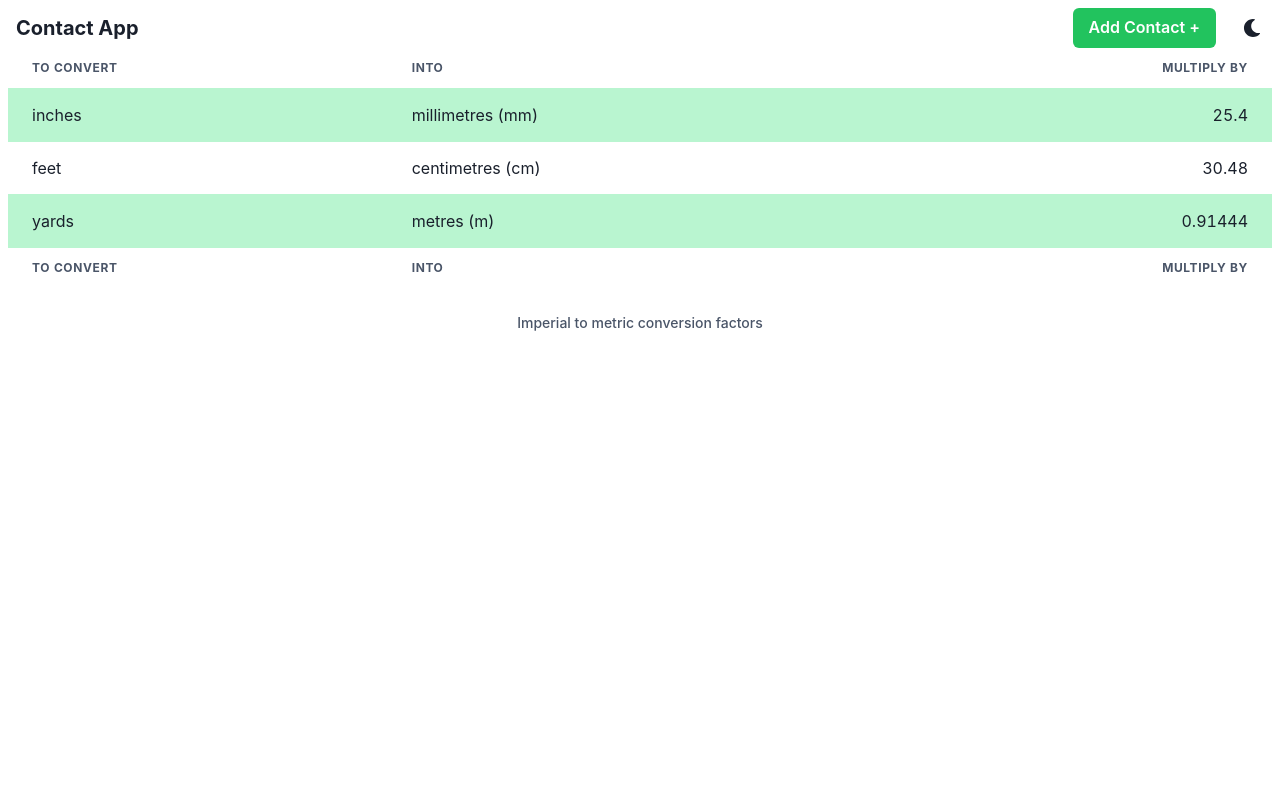
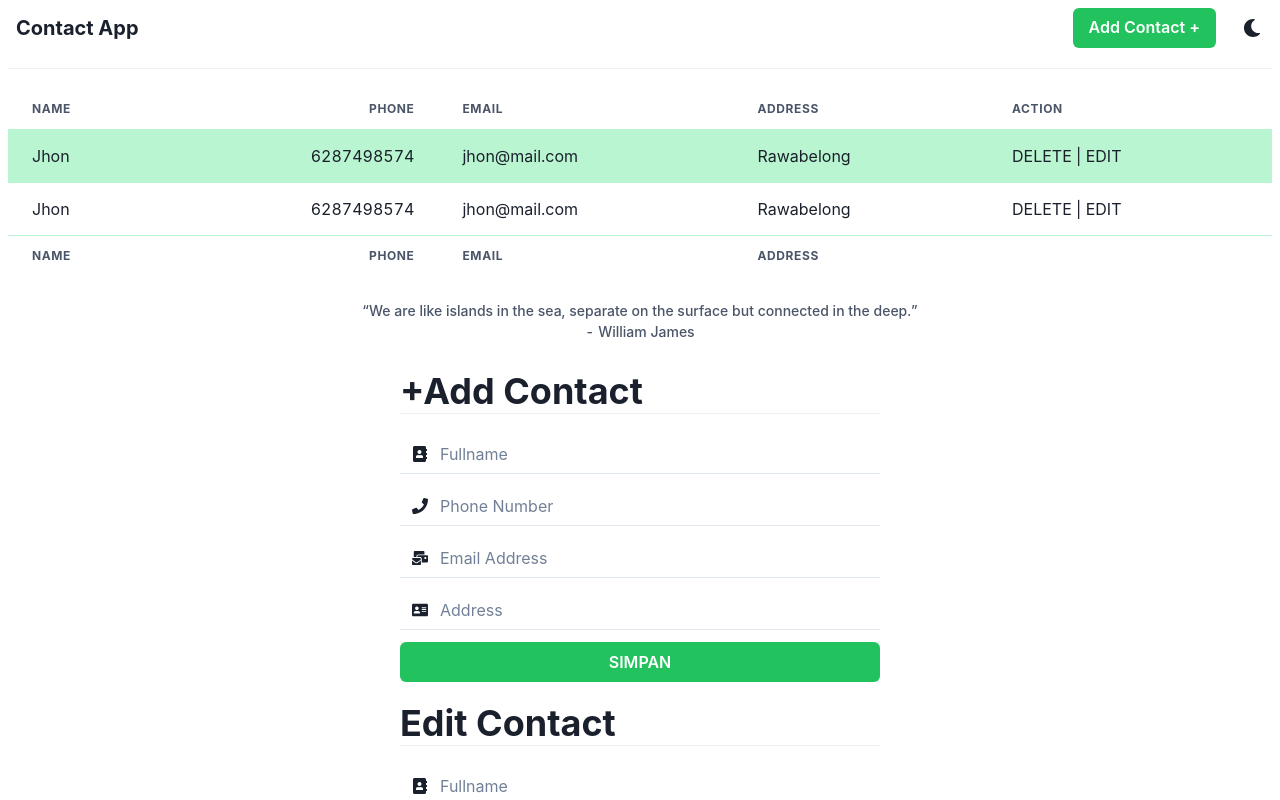
Before and after one commit to Ikhor03/contact-web-app, a React (Create React App) app: page /edit/1 in a window 1280 px wide. Shown: the top 800 px of the page. Built offline with nearby package versions, Linux system fonts and the light colour scheme.

Commit message:
setup form contact

```diff
--- a/package.json
+++ b/package.json
@@ -6,6 +6,7 @@
     "@chakra-ui/react": "^2.8.0",
     "@emotion/react": "^11.11.1",
     "@emotion/styled": "^11.11.0",
+    "@reduxjs/toolkit": "^1.9.5",
     "@testing-library/jest-dom": "^5.17.0",
     "@testing-library/react": "^13.4.0",
     "@testing-library/user-event": "^14.4.3",
@@ -13,6 +14,7 @@
     "react": "^18.2.0",
     "react-dom": "^18.2.0",
     "react-icons": "^3.11.0",
+    "react-redux": "^8.1.2",
     "react-scripts": "5.0.1",
     "web-vitals": "^2.1.4"
   },
--- a/src/App.js
+++ b/src/App.js
@@ -1,14 +1,21 @@
 import React from 'react';
 import {
   ChakraProvider,
+  Grid,
   theme,
 } from '@chakra-ui/react';
 import Main from './pages/main';
+import AddContact from './pages/AddContact';
+import EditContact from './pages/EditContact';
 
 function App() {
   return (
     <ChakraProvider theme={theme}>
-      <Main />
+      <Grid p={2} gap={5}>
+        <Main />
+        <AddContact />
+        <EditContact />
+      </Grid>
     </ChakraProvider>
   );
 }
--- a/src/component/ContactList.js
+++ b/src/component/ContactList.js
@@ -6,36 +6,42 @@ const ContactList = () => {
     return (
         <TableContainer>
             <Table variant='striped' colorScheme='whatsapp'>
-                <TableCaption>Imperial to metric conversion factors</TableCaption>
+                <TableCaption>
+                    “We are like islands in the sea, separate on the surface but connected in the deep.”
+                    <br/>
+                    - William James
+                </TableCaption>
                 <Thead>
                     <Tr>
-                        <Th>To convert</Th>
-                        <Th>into</Th>
-                        <Th isNumeric>multiply by</Th>
+                        <Th>Name</Th>
+                        <Th isNumeric>Phone</Th>
+                        <Th>Email</Th>
+                        <Th>Address</Th>
+                        <Th>Action</Th>
                     </Tr>
                 </Thead>
                 <Tbody>
                     <Tr>
-                        <Td>inches</Td>
-                        <Td>millimetres (mm)</Td>
-                        <Td isNumeric>25.4</Td>
+                        <Td>Jhon</Td>
+                        <Td isNumeric>6287498574</Td>
+                        <Td>jhon@mail.com</Td>
+                        <Td>Rawabelong</Td>
+                        <Td>DELETE | EDIT</Td>
                     </Tr>
                     <Tr>
-                        <Td>feet</Td>
-                        <Td>centimetres (cm)</Td>
-                        <Td isNumeric>30.48</Td>
-                    </Tr>
-                    <Tr>
-                        <Td>yards</Td>
-                        <Td>metres (m)</Td>
-                        <Td isNumeric>0.91444</Td>
+                        <Td>Jhon</Td>
+                        <Td isNumeric>6287498574</Td>
+                        <Td>jhon@mail.com</Td>
+                        <Td>Rawabelong</Td>
+                        <Td>DELETE | EDIT</Td>
                     </Tr>
                 </Tbody>
                 <Tfoot>
                     <Tr>
-                        <Th>To convert</Th>
-                        <Th>into</Th>
-                        <Th isNumeric>multiply by</Th>
+                        <Th>Name</Th>
+                        <Th isNumeric>Phone</Th>
+                        <Th>Email</Th>
+                        <Th>Address</Th>
                     </Tr>
                 </Tfoot>
             </Table>
--- /dev/null
+++ b/src/component/FormContact.js
@@ -0,0 +1,110 @@
+import { Button, Center, Divider, FormControl, FormErrorMessage, Heading, Input, InputGroup, InputLeftElement, Stack } from '@chakra-ui/react'
+import React, { useState } from 'react'
+import { FaAddressBook, FaAddressCard, FaMailBulk, FaPhone } from 'react-icons/fa'
+
+const FormContact = ({title}) => {
+    const [input, setInput] = useState({
+        fullname: "",
+        phoneNumber: "",
+        email: "",
+        address: ""
+    })
+
+
+    const handleInputChange = (e) => {
+        const key = e.target.name
+        const value = e.target.value
+        setInput({ ...input, [key]: value })
+    }
+    const handleError = (isError) => isError && (
+        <FormErrorMessage>Email is required.</FormErrorMessage>
+    )
+
+    const isError = input === ''
+    const handleSubmit = () => {
+        handleError(isError)
+        console.log(input)
+        alert("submitted")
+    }
+
+    return (
+        <>
+            <Center>
+                <FormControl as={"form"} isInvalid={isError} maxW={"480px"}>
+                    <Heading>{title}</Heading>
+                    <Divider mb={5} />
+                    <Stack spacing={3}>
+
+                        <InputGroup>
+                            <InputLeftElement pointerEvents='none'>
+                                <FaAddressBook color='gray.300' />
+                            </InputLeftElement>
+                            <Input
+                                name='fullname'
+                                focusBorderColor='whatsapp'
+                                variant='flushed'
+                                onChange={handleInputChange}
+                                value={input.fullname}
+                                placeholder='Fullname'
+                            />
+                        </InputGroup>
+                        {handleError(isError)}
+
+                        <InputGroup>
+                            <InputLeftElement pointerEvents='none'>
+                                <FaPhone color='gray.300' />
+                            </InputLeftElement>
+                            <Input
+                                name='phoneNumber'
+                                focusBorderColor='whatsapp'
+                                variant='flushed'
+                                onChange={handleInputChange}
+                                value={input.phoneNumber}
+                                placeholder='Phone Number'
+                            />
+                        </InputGroup>
+
+                        <InputGroup>
+                            <InputLeftElement pointerEvents='none'>
+                                <FaMailBulk color='gray.300' />
+                            </InputLeftElement>
+                            <Input
+                                name='email'
+                                focusBorderColor='whatsapp'
+                                variant='flushed'
+                                onChange={handleInputChange}
+                                value={input.email}
+                                placeholder='Email Address'
+                            />
+                        </InputGroup>
+
+                        <InputGroup>
+                            <InputLeftElement pointerEvents='none'>
+                                <FaAddressCard color='gray.300' />
+                            </InputLeftElement>
+                            <Input
+                                name='address'
+                                focusBorderColor='whatsapp'
+                                variant='flushed'
+                                onChange={handleInputChange}
+                                value={input.address}
+                                placeholder='Address'
+                            />
+                        </InputGroup>
+
+                        <Button
+                            type='submit'
+                            onClick={handleSubmit}
+                            colorScheme='whatsapp'
+                        >
+                            SIMPAN
+                        </Button>
+
+                    </Stack>
+                </FormControl>
+            </Center>
+        </>
+    )
+}
+
+export default FormContact
--- /dev/null
+++ b/src/pages/AddContact.js
@@ -0,0 +1,14 @@
+import FormContact from '../component/FormContact'
+
+const AddContact = () => {
+
+    return (
+        <>
+            <FormContact
+                title={"+Add Contact"}
+            />
+        </>
+    )
+}
+
+export default AddContact
--- /dev/null
+++ b/src/pages/EditContact.js
@@ -0,0 +1,14 @@
+import FormContact from '../component/FormContact'
+
+const EditContact = () => {
+
+    return (
+        <>
+            <FormContact
+                title={"Edit Contact"}
+            />
+        </>
+    )
+}
+
+export default EditContact
--- a/src/pages/main.js
+++ b/src/pages/main.js
@@ -1,15 +1,16 @@
 import React from 'react'
 import Header from '../component/Header'
 import ContactList from '../component/ContactList'
-import { Grid } from '@chakra-ui/react'
+import { Divider } from '@chakra-ui/react'
 
 const Main = () => {
-  return (
-      <Grid p={2}>
-          <Header />
-          <ContactList />
-      </Grid>
-  )
+    return (
+        <>
+            <Header />
+            <Divider />
+            <ContactList />
+        </>
+    )
 }
 
 export default Main
```
Also changed, not shown: src/store.js (added), 1 other file (tests, documents, lock files or other folders).
